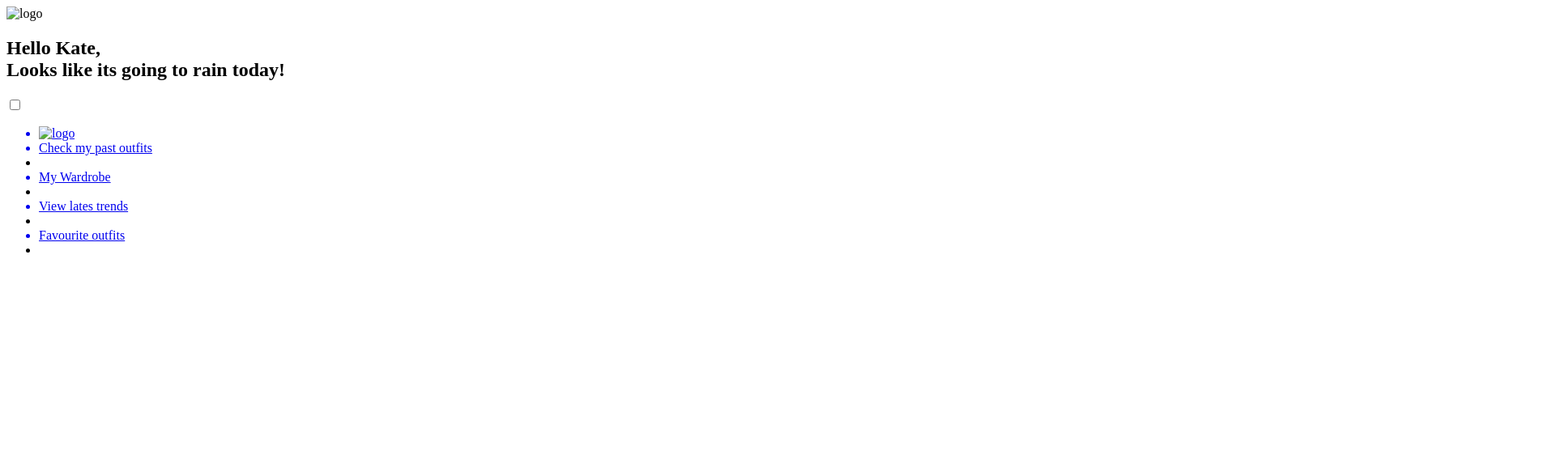
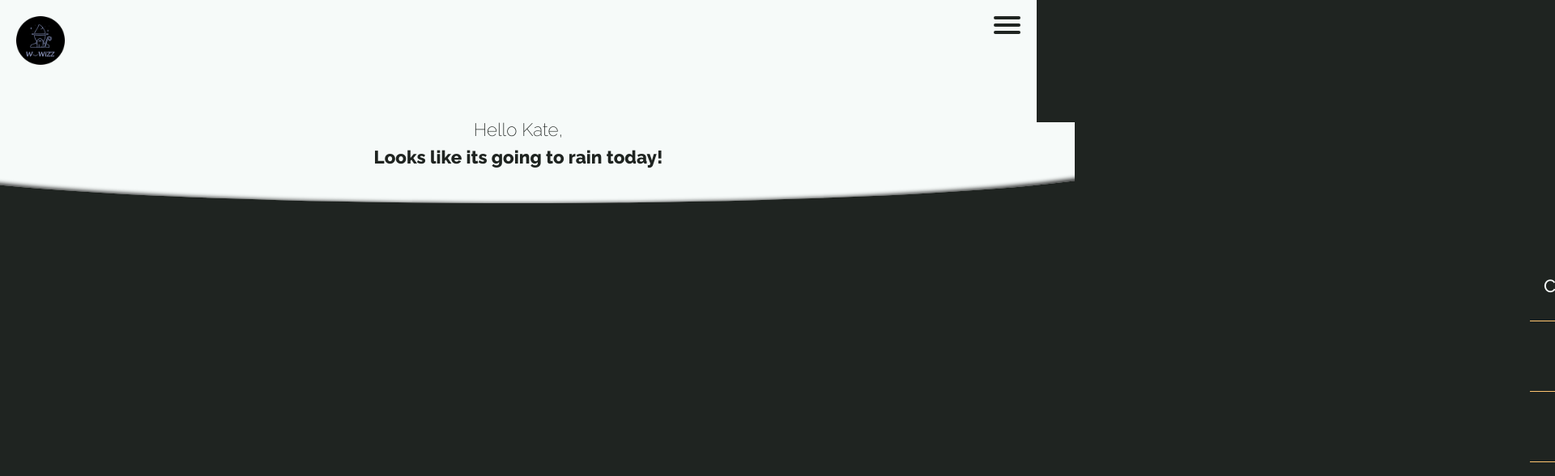
Before and after one commit to RichardSellies/WardrobeWizz, a plain HTML site: page index.html in a window 1280 px wide. Shown: the top 588 px of the page at 81% size, 1920 px wide, since content can reach past the window. Drawn offline with Linux system fonts and the light colour scheme; the site is published under a folder, as on GitHub Pages, so addresses that start at the root find nothing.

Commit message:
updatecss

```diff
--- a/index.html
+++ b/index.html
@@ -4,7 +4,7 @@
     <meta charset="UTF-8">
     <meta name="viewport" content="width=device-width, initial-scale=1.0">
     <title>WardrobeWizz</title>
-    <link rel="stylesheet" href="/styles.css">
+    <link rel="stylesheet" href="./styles.css">
     <!-- Bootstrap CSS -->
 
 </head>
@@ -12,7 +12,7 @@
 
 <nav>
 
-    <div><img class='logo-black' src="/images/logo-black.png" alt="logo"></div>
+    <div><img class='logo-black' src="./images/logo-black.png" alt="logo"></div>
 <div></div>
 </nav>
 <div class="intro"><h2 class="helloCopy"><span class="italicstyle"> Hello Kate,</span> <br>Looks like its going to rain today!</h1></div>
@@ -45,7 +45,7 @@
       but hey, it's pure CSS magic.
       -->
       <ul id="menu">
-        <a href="#"><li><img class='logo-white' src="/images/logo-white.png" alt="logo"></li></a>
+        <a href="#"><li><img class='logo-white' src="./images/logo-white.png" alt="logo"></li></a>
         <a href="#"><li>Check my past outfits</li></a>
         <li class="menuLine"></li>
         <a href="#"><li>My Wardrobe</li></a>
```
